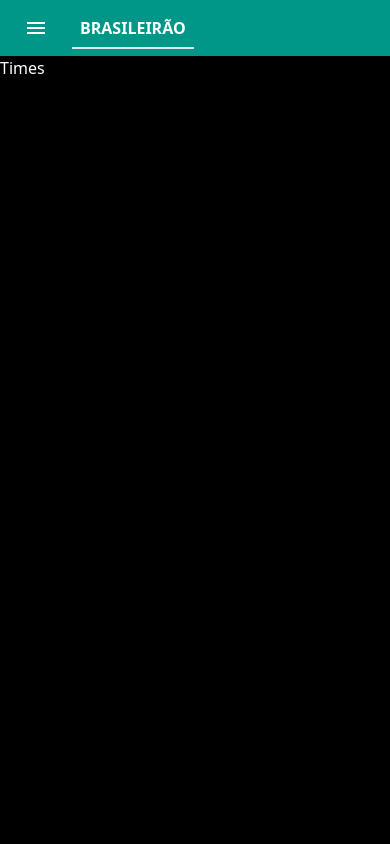
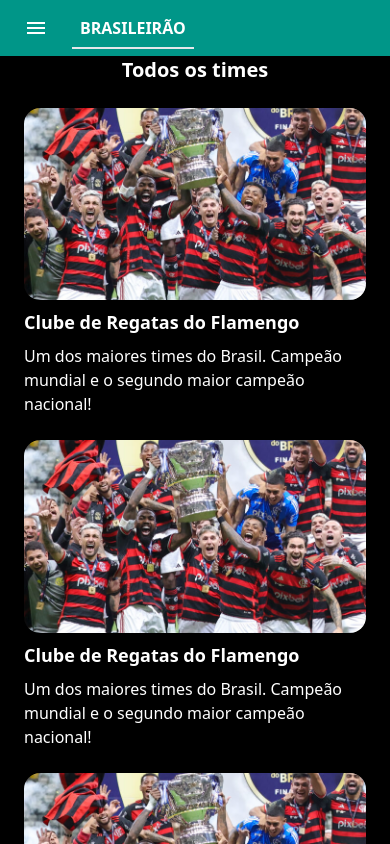
Before and after one commit to Kayycrf/Next, a Next.js app in the folder learning/: page /times in a window 390 px wide. Built offline with nearby package versions, Linux system fonts and the light colour scheme.

Commit message:
feat: add responsive section

```diff
--- a/learning/src/app/page.tsx
+++ b/learning/src/app/page.tsx
@@ -8,7 +8,10 @@
 export default function Home() {
   return (
     <main>
-      <Section />
+      <Section
+        title='Veja mais times'
+        variant='h-list'
+      />
 
     </main>
   );
--- a/learning/src/app/times/page.tsx
+++ b/learning/src/app/times/page.tsx
@@ -1,3 +1,4 @@
+import { Section } from '@/components/section/Section';
 import { Metadata } from 'next'
 
 export const metadata:  Metadata = {
@@ -7,7 +8,10 @@
 export default function PageTeams() {
   return (
     <main>
-      Times
+      <Section
+        title='Todos os times'
+        variant='grid'
+      />
     </main>
   );
 }
```
